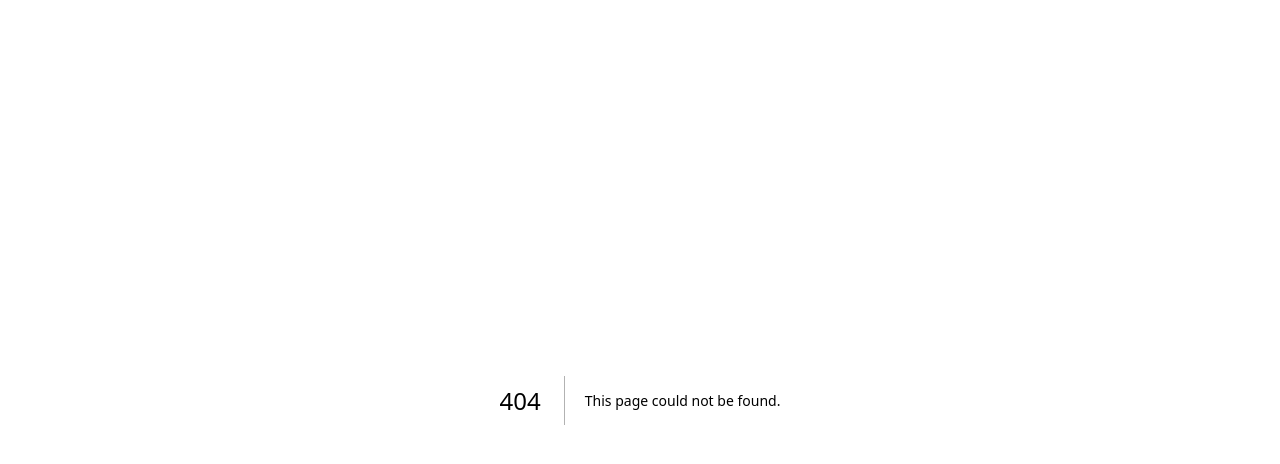
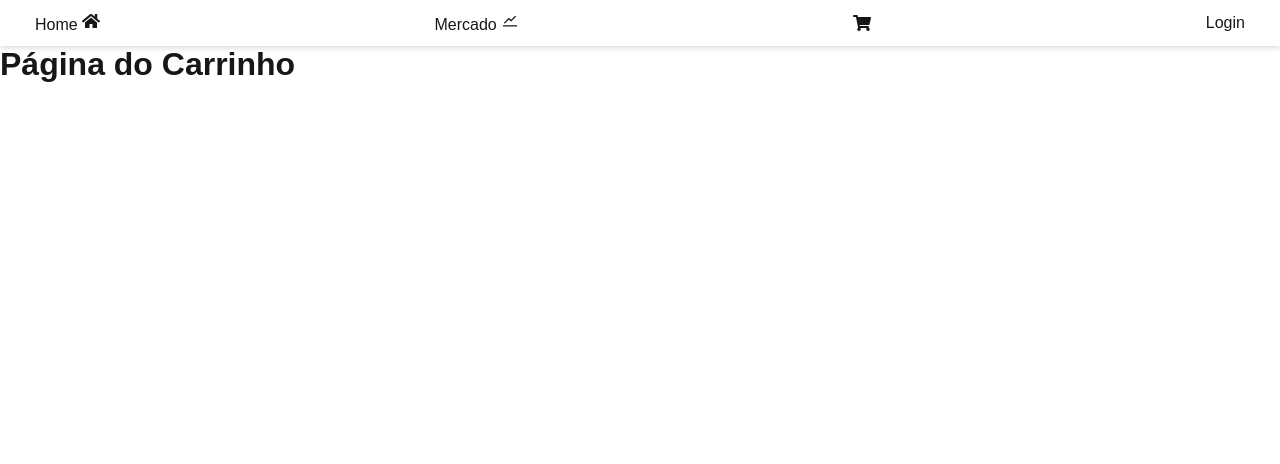
Before and after one commit to Vinimtt/pwm-projeto-site, a Next.js app in the folder site/: page /carrinho in a window 1280 px wide. Before the commit this address had no page. Shown: the top 464 px of the page. Built offline with nearby package versions, Linux system fonts and the light colour scheme.

Commit message:
carrinho super commit

```diff
--- /dev/null
+++ b/site/app/carrinho/page.js
@@ -0,0 +1,14 @@
+// /carrinho/page.js
+import React from "react";
+import NavBar from "../components/navBar";
+
+const CarrinhoPage = () => {
+  return (
+    <div>
+      <NavBar />
+      <h1>Página do Carrinho</h1>
+    </div>
+  );
+}
+
+export default CarrinhoPage;
--- a/site/app/components/navBar.js
+++ b/site/app/components/navBar.js
@@ -16,7 +16,7 @@ const NavBar = () => {
                     <Link href={"/"}> Mercado <AiOutlineStock /> </Link>
                 </li>
                 <li className={styles.navbarItem}>
-                    <Link href={"/"} className={styles.navbarLink}> <FaShoppingCart /> </Link>
+                    <Link href={"/carrinho"} className={styles.navbarLink}> <FaShoppingCart /> </Link>
                 </li>
                 <li className={styles.navbarItem}>
                     <Link href={"/Login"}> Login </Link>
```
